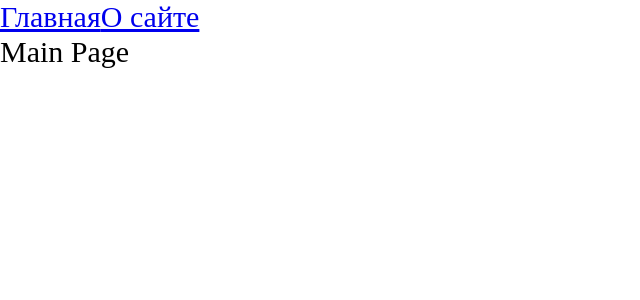
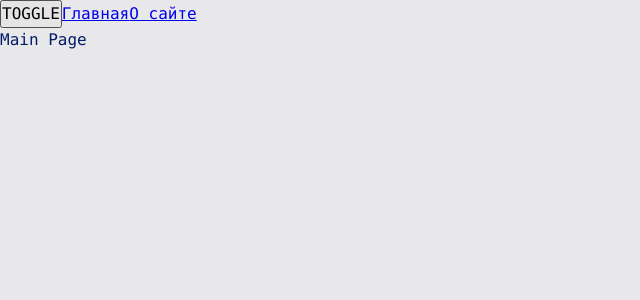
Before and after one commit to simolex/ut-blog-project, a React app: page / in a window 1280 px wide. Shown: the top 300 px of the page, without its empty margins (0-640 px from the left). Built offline with nearby package versions, Linux system fonts and the light colour scheme; the HTML template or start-up script is replaced by a standard one.

Commit message:
install Sass, Dark and Light theme, useTheme

```diff
--- a/src/App.tsx
+++ b/src/App.tsx
@@ -1,13 +1,16 @@
-import { Suspense } from "react";
+import { Suspense, useContext, useState } from "react";
 import { Link, Route, Routes } from "react-router-dom";
 
-import "./index.scss";
+import "./styles/index.scss";
 import { AboutPageLazy } from "./pages/AboutPage/AboutPage.lazy";
 import { MainPageLazy } from "./pages/MainPage/MainPage.lazy";
+import { useTheme } from "./theme/useTheme";
 
 const App = () => {
+  const { theme, toggleTheme } = useTheme();
   return (
-        <div className="app">
+    <div className={`app ${theme}`}>
+      <button onClick={toggleTheme}>TOGGLE</button>
       <Link to={"/"}>Главная</Link>
       <Link to={"/about"}>О сайте</Link>
 
--- a/src/index.tsx
+++ b/src/index.tsx
@@ -1,10 +1,13 @@
 import { render } from "react-dom";
 import { BrowserRouter } from "react-router-dom";
 import App from "./App";
+import ThemeProvider from "./theme/ThemeProvider";
 
 render(
-    <BrowserRouter>
-        <App />
-    </BrowserRouter>,
-    document.getElementById("root")
+  <BrowserRouter>
+    <ThemeProvider>
+      <App />
+    </ThemeProvider>
+  </BrowserRouter>,
+  document.getElementById("root")
 );
--- /dev/null
+++ b/src/styles/index.scss
@@ -0,0 +1,20 @@
+@import "normalize.css";
+@import "reset";
+
+@import "variables/global.scss";
+@import "themes/light.scss";
+@import "themes/dark.scss";
+
+html,
+body,
+#root {
+  // min-height: 100%;
+  height: 100%;
+}
+
+.app {
+  font: var(--font-m);
+  color: var(--primary-color);
+  background-color: var(--bg-color);
+  min-height: 100%;
+}
--- a/src/index.scss
+++ b/src/styles/reset.scss
@@ -1,11 +1,12 @@
-@import "normalize.css";
-
 * {
   margin: 0;
   padding: 0;
   box-sizing: border-box;
 }
 
-.app {
-  font-size: 30px;
+input,
+button,
+textarea,
+select {
+  font: inherit;
 }
--- /dev/null
+++ b/src/styles/themes/dark.scss
@@ -0,0 +1,5 @@
+.app.dark {
+  --bg-color: #0e0e75;
+  --primary-color: lime;
+  --sec-color: darken(var(--primary-color), 50%);
+}
--- /dev/null
+++ b/src/styles/themes/light.scss
@@ -0,0 +1,5 @@
+.app.light {
+  --bg-color: #e8e8ea;
+  --primary-color: #041c65;
+  --sec-color: lighten(var(--primary-color), 50%);
+}
--- /dev/null
+++ b/src/styles/variables/global.scss
@@ -0,0 +1,11 @@
+:root {
+  --font-family-main: Consolas, "Times New Roman", serif;
+
+  --font-size-m: 16px;
+  --font-line-m: 1.5;
+  --font-m: var(--font-size-m) / var(--font-line-m) var(--font-family-main);
+
+  --font-size-l: 24px;
+  --font-line-l: 1.33;
+  --font-l: var(--font-size-l) / var(--font-line-l) var(--font-family-main);
+}
--- /dev/null
+++ b/src/theme/ThemeContext.tsx
@@ -0,0 +1,15 @@
+import { createContext } from "react";
+
+export enum Theme {
+  LIGHT = "light",
+  DARK = "dark",
+}
+
+export interface ThemeContentPros {
+  theme?: Theme;
+  setTheme?: (theme: Theme) => void;
+}
+
+export const ThemeContext = createContext<ThemeContentPros>({});
+
+export const LOCAL_STORAGE_THEME_KEY = "theme";
--- /dev/null
+++ b/src/theme/ThemeProvider.tsx
@@ -0,0 +1,20 @@
+import { FC, useMemo, useState } from "react";
+import { LOCAL_STORAGE_THEME_KEY, Theme, ThemeContext } from "./ThemeContext";
+
+const defaultTheme = (localStorage.getItem(LOCAL_STORAGE_THEME_KEY) as Theme) || Theme.LIGHT;
+
+const ThemeProvider: FC = ({ children }) => {
+  const [theme, setTheme] = useState<Theme>(defaultTheme);
+
+  const defaultProps = useMemo(
+    () => ({
+      theme: theme,
+      setTheme: setTheme,
+    }),
+    [theme]
+  );
+
+  return <ThemeContext.Provider value={defaultProps}>{children}</ThemeContext.Provider>;
+};
+
+export default ThemeProvider;
--- /dev/null
+++ b/src/theme/useTheme.tsx
@@ -0,0 +1,19 @@
+import { useContext } from "react";
+import { LOCAL_STORAGE_THEME_KEY, Theme, ThemeContext } from "./ThemeContext";
+
+interface UseThemeResult {
+  theme: Theme;
+  toggleTheme: () => void;
+}
+
+export function useTheme(): UseThemeResult {
+  const { theme, setTheme } = useContext(ThemeContext);
+
+  const toggleTheme = () => {
+    const newTheme = theme === Theme.LIGHT ? Theme.DARK : Theme.LIGHT;
+
+    setTheme(newTheme);
+    localStorage.setItem(LOCAL_STORAGE_THEME_KEY, newTheme);
+  };
+  return { theme, toggleTheme };
+}
```
Lines whose indentation alone changed are shown as unchanged.
